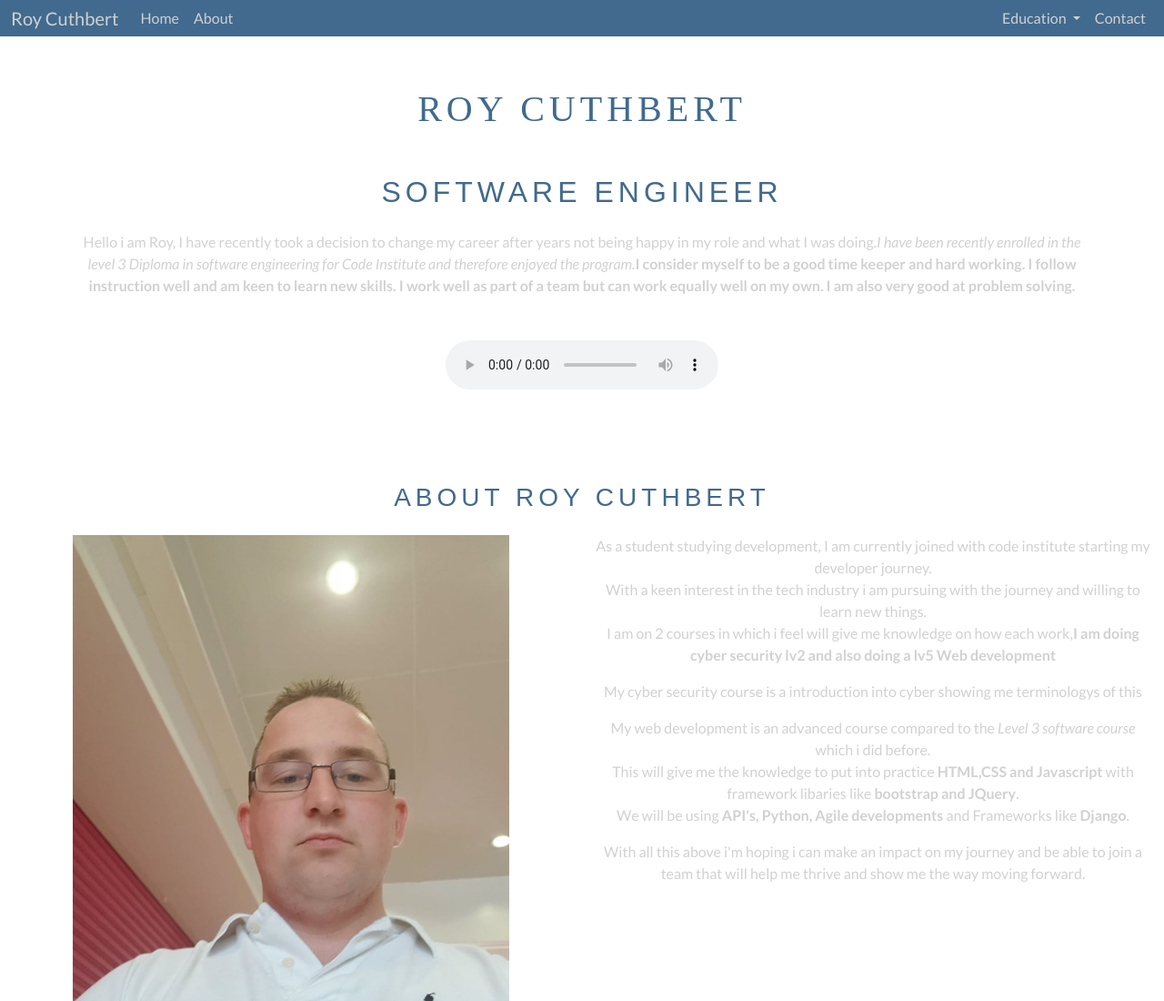
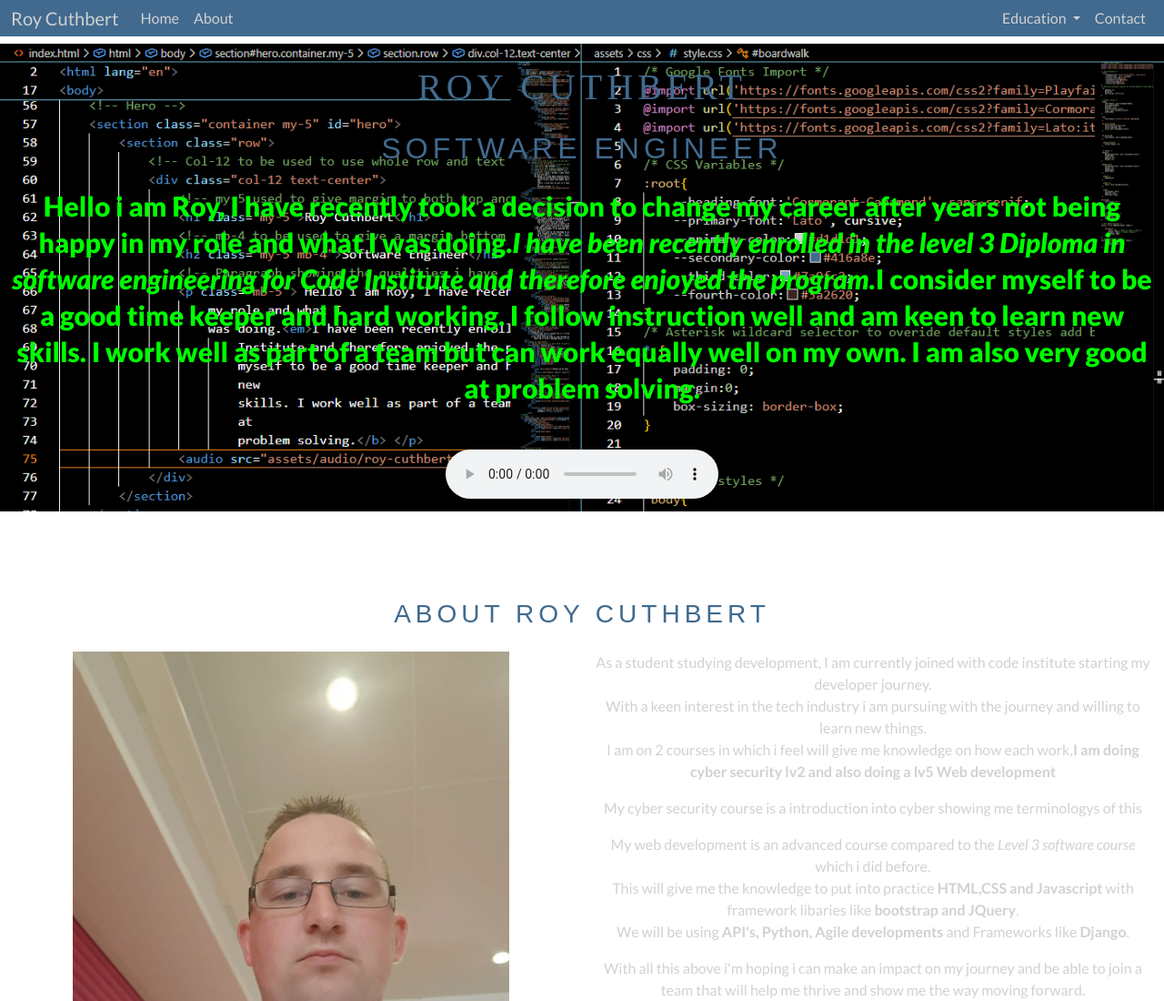
Before and after one commit to RoyCuthbert/roy-cuthbert-portfolio, a plain HTML site: page index.html in a window 1280 px wide. Shown: the top 1100 px of the page at 91% size. Drawn offline with nearby package versions, Linux system fonts and the light colour scheme; a web font is replaced by a local one.

Commit message:
Really wanted a coding image in the background but needed to provide readable colour so added a replacement colour

```diff
--- a/assets/css/style.css
+++ b/assets/css/style.css
@@ -50,6 +50,7 @@
  }
 
 
+
  /* Header */
  header{
     background-color: var(--secondary-color);
@@ -71,6 +72,20 @@
 
  .navbar a{
     color: var(--primary-color);
+ }
+
+ /* Hero section */
+ #hero {
+    background-color:black ;
+    background-image: url(../images/hero-background-image.png);
+    background-size:cover;
+    font-weight: 800;
+    line-height: 40px;
+ }
+
+ #hero p {
+    font-size: 30px;
+    color:lime;
  }
 
  .card{
--- a/index.html
+++ b/index.html
@@ -54,14 +54,14 @@
         </nav>
     </header>
     <!-- Hero -->
-    <section class="container my-5" id="hero">
+    <section class="container-fluid my-5" id="hero">
         <section class="row">
             <!-- Col-12 to be used to use whole row and text center to align text-->
             <div class="col-12 text-center">
                 <!-- my-5 used to give margin to both top and bottom -->
-                <h1 class="my-5">Roy Cuthbert</h1>
+                <h1 class="my-4">Roy Cuthbert</h1>
                 <!-- mb-4 to be used to give a margin bottom -->
-                <h2 class="my-5 mb-4">Software Engineer</h2>
+                <h2 class="my-4 mb-4">Software Engineer</h2>
                 <!-- Paragraph showing the qualities i have and why im looking for work -->
                 <p class="mb-5"> Hello i am Roy, I have recently took a decision to change my career after years not being happy in
                     my role and what I
```
Also changed, not shown: assets/images/hero-background-image.png (added).
